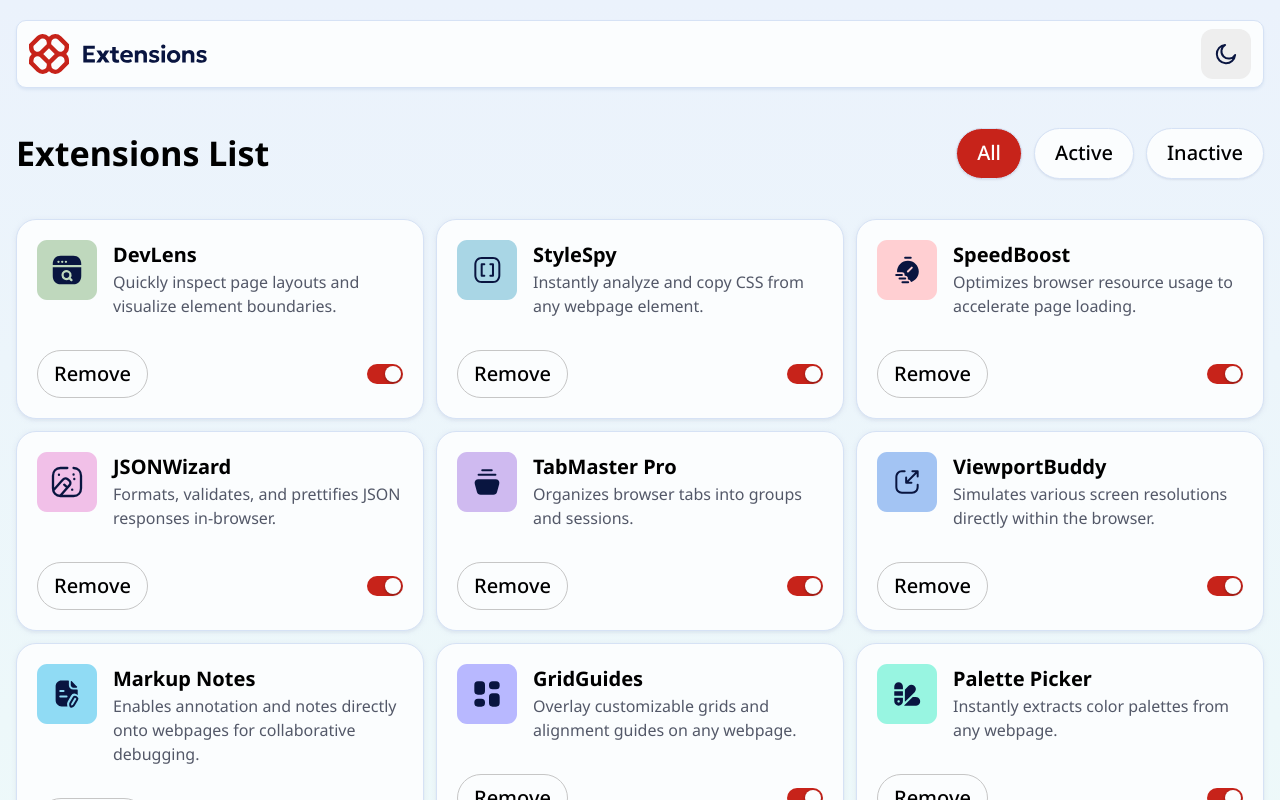
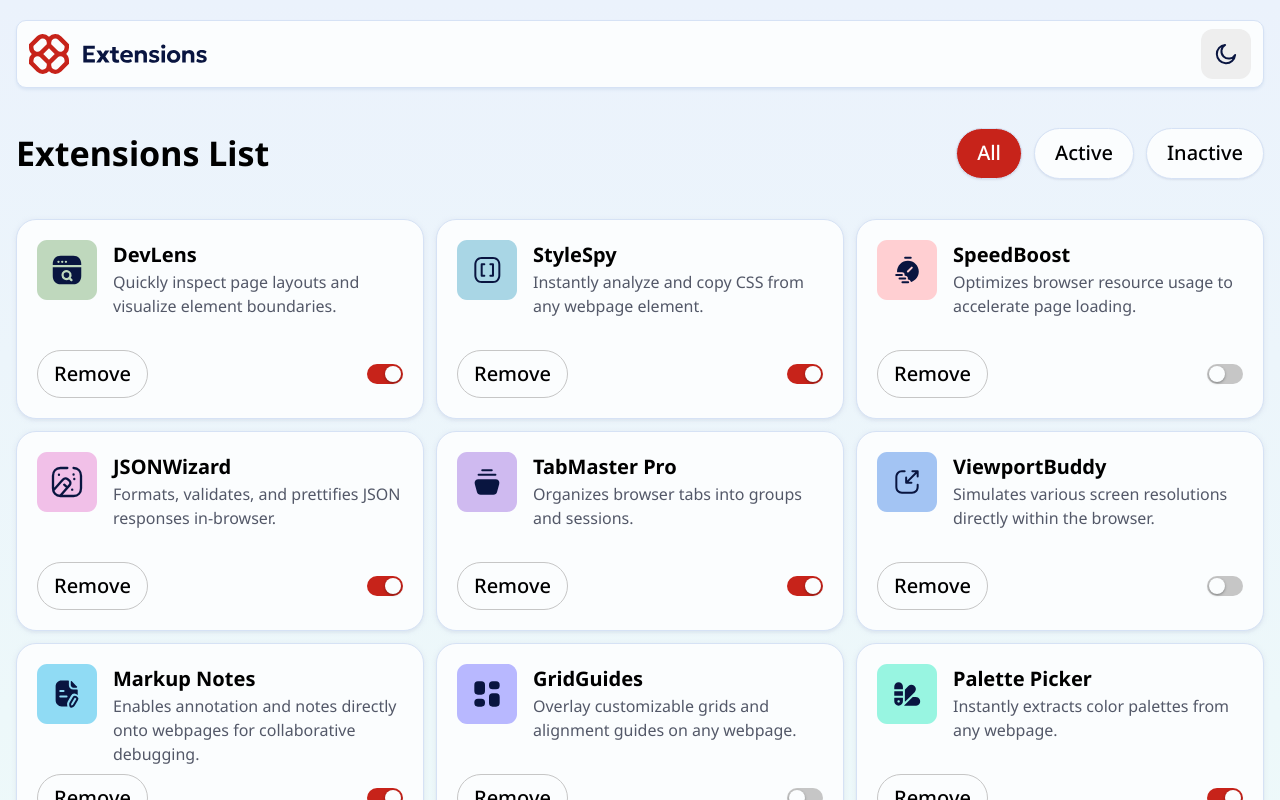
Before and after one commit to Hades1123/Landing-page-react, a React (Vite) app: page /browser-extension-manager in a window 1280 px wide. Shown: the top 800 px of the page. Built offline with nearby package versions, Linux system fonts and the light colour scheme.

Commit message:
complete light mode browser extension manager

```diff
--- a/src/pages/browser-extension-manager.tsx
+++ b/src/pages/browser-extension-manager.tsx
@@ -18,8 +18,8 @@ const Button = (props: ButtonProps) => {
     const { children, onClick, className = "", variant } = props;
     const shadowStyle = tw("shadow-[0_1px_2px_0_rgba(184,196,215,0.40)]");
     const variantStyles: Record<Variant, string> = {
-        primary: cn('rounded-[62.4375rem] border-[1px] border-[#D6E2F5] bg-[#FBFDFE]  pt-2 pr-5 pb-[0.625rem] pl-[1.25rem] text-[1.25rem] font-[500]', shadowStyle),
-        remove: tw('rounded-[62.4375rem] border-[1px] border-[#C6C6C6] bg-[#FBFDFE py-2 px-4 text-[1.25rem] font-[500]'),
+        primary: cn('rounded-[62.4375rem] border-[1px] border-[#D6E2F5] bg-[#FBFDFE]  pt-2 pr-5 pb-[0.625rem] pl-[1.25rem] text-[1.25rem] font-[500] focus:outline-2 focus:outline-red-600 focus:outline-offset-4', shadowStyle),
+        remove: tw('rounded-[62.4375rem] border-[1px] border-[#C6C6C6] bg-[#FBFDFE py-2 px-4 text-[1.25rem] font-[500] focus:outline-2 focus:outline-red-500 focus:outline-offset-4'),
     }
     return (
         <button onClick={onClick} className={cn(variantStyles[variant], className)}>
@@ -34,12 +34,12 @@ const BrowserExtension = () => {
 
     return (
         <>
-            <div className='pt-5 px-4 bg-white bg-gradient-to-b from-[#EBF2FC] to-[#EEFBF9] flex gap-10 flex-col font-NotoSans'>
+            <div className='pt-5 px-4 pb-4 bg-white bg-gradient-to-b from-[#EBF2FC] to-[#EEFBF9] flex gap-10 flex-col font-NotoSans min-h-screen'>
                 {/* header */}
                 <div className='flex justify-between rounded-[0.625rem] border-[1px] border-[#D6E2F5] py-[0.5rem] px-[0.75rem]
                 bg-[#FBFDFE] shadow-[0_2px_3px_0_#D9E5F4]'>
                     <img src={logo} alt="logo" />
-                    <div className='w-[3.125rem] h-[3.125rem] rounded-[0.75rem] bg-[#EEE] flex items-center justify-center'>
+                    <div className='w-[3.125rem] h-[3.125rem] rounded-[0.75rem] bg-[#EEE] flex items-center justify-center hover:bg-[#C6C6C6] hover:cursor-pointer focus:ring-2 focus:ring-red-500'>
                         <img src={moon} alt="moon-icon" />
                     </div>
                 </div>
@@ -47,7 +47,7 @@ const BrowserExtension = () => {
                 {/* main title  */}
                 <div className='flex flex-col gap-6 md:flex-row md:justify-between'>
                     <h1 className='text-[2.125rem] font-[700] text-center'>Extensions List</h1>
-                    <div className='flex gap-3'>
+                    <div className='flex gap-3 justify-center'>
                         <Button variant='primary'
                             className={buttonState == 'All' ? 'text-white bg-[#C7231A]' : ''}
                             onClick={() => {
@@ -79,22 +79,54 @@ const BrowserExtension = () => {
                         currentData.map((item, index) => {
                             return (
                                 <div key={index.toString() + item.name}
-                                    className='rounded-[1.25rem] border border-[#D6E2F5] bg-[#FBFDFE] shadow-[0_2px_2px_0_rgba(194,206,225,0.20),0_1px_5px_1px_rgba(194,206,225,0.22)] p-5 flex flex-col gap-6'
+                                    className='rounded-[1.25rem] border border-[#D6E2F5] bg-[#FBFDFE] shadow-[0_2px_2px_0_rgba(194,206,225,0.20),0_1px_5px_1px_rgba(194,206,225,0.22)] p-5 flex flex-col justify-between h-[12.5rem]'
                                 >
                                     {/* main card  */}
                                     <div className='flex gap-4 items-start'>
                                         <img src={item.logo} alt="item-logo" />
                                         <div className='mb-2'>
                                             <h1 className='text-[1.25rem] font-[700]'>{item.name}</h1>
-                                            <p className='text-[#535868]'>{item.description}</p>
+                                            <p className='text-[#535868] line-clamp-4'>{item.description}</p>
                                         </div>
                                     </div>
                                     {/* button  */}
                                     <div className='flex justify-between items-center'>
-                                        <Button variant='remove'>Remove</Button>
-                                        <div className='w-[2.25rem] h-[1.25rem] p-[0.125rem] flex justify-end rounded-[624.9375rem] bg-[#C7231A] hover:cursor-pointer'>
-                                            <span className="size-[1rem] rounded-[624.9375rem] bg-[#FBFDFE] shadow-[0_1px_3px_0_rgba(10,13,18,0.30),0_1px_2px_-1px_rgba(10,13,18,0.30)]"></span>
-                                        </div>
+                                        <Button
+                                            className='hover:bg-[#C7231A] hover:text-white'
+                                            variant='remove'
+                                            onClick={() => {
+                                                setCurrentData(currentData.filter(element => element.name != item.name));
+                                            }}>Remove</Button>
+                                        {
+                                            item.isActive ?
+                                                <button
+                                                    className='w-[2.25rem] h-[1.25rem] p-[0.125rem] flex justify-end rounded-[624.9375rem] bg-[#C7231A] hover:cursor-pointer hover:bg-[#DE4840] focus:outline-2 focus:outline-red-500 focus:outline-offset-4'
+                                                    onClick={() => {
+                                                        setCurrentData(currentData.map(element => {
+                                                            if (element.name == item.name) {
+                                                                element.isActive = false;
+                                                            }
+                                                            return element;
+                                                        }))
+                                                    }}
+                                                >
+                                                    <span className="size-[1rem] rounded-[624.9375rem] bg-[#FBFDFE] shadow-[0_1px_3px_0_rgba(10,13,18,0.30),0_1px_2px_-1px_rgba(10,13,18,0.30)]"></span>
+                                                </button>
+                                                :
+                                                <button
+                                                    className='w-[2.25rem] h-[1.25rem] p-[0.125rem] flex justify-start rounded-[624.9375rem] bg-[#C6C6C6] hover:cursor-pointer focus:outline-2 focus:outline-red-500 focus:outline-offset-4'
+                                                    onClick={() => {
+                                                        setCurrentData(currentData.map(element => {
+                                                            if (element.name == item.name) {
+                                                                element.isActive = true;
+                                                            }
+                                                            return element;
+                                                        }))
+                                                    }}
+                                                >
+                                                    <span className="size-[1rem] rounded-[624.9375rem] bg-[#FBFDFE] shadow-[0_1px_3px_0_rgba(10,13,18,0.30),0_1px_2px_-1px_rgba(10,13,18,0.30)]"></span>
+                                                </button>
+                                        }
                                     </div>
                                 </div>
                             )
```
